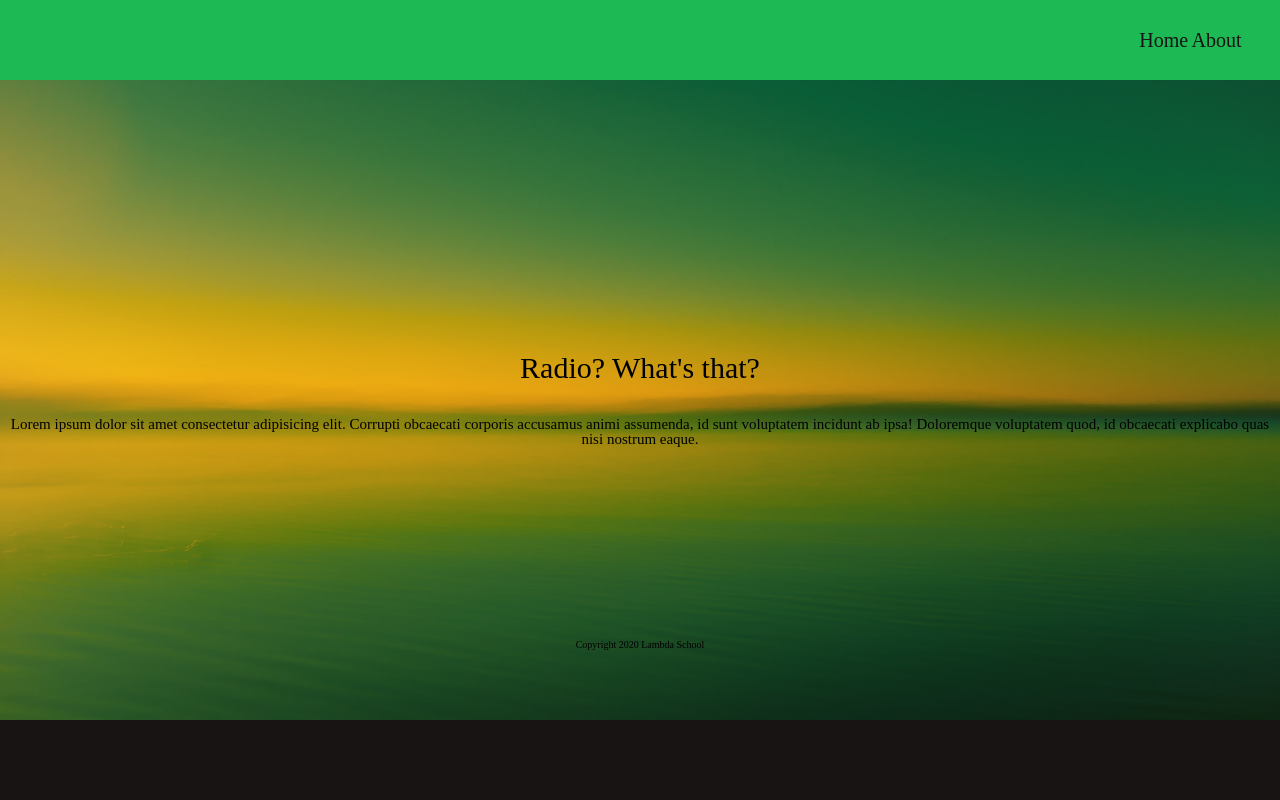
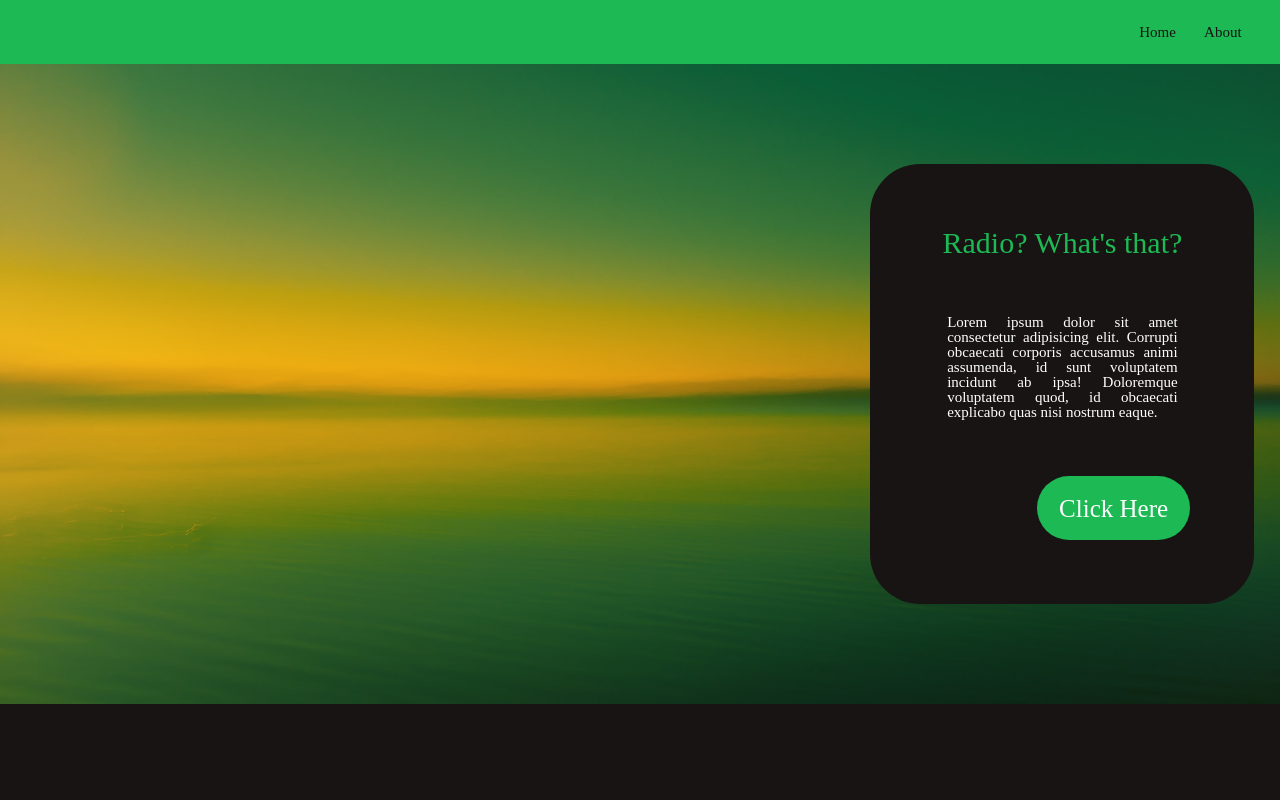
Before and after one commit to MatthewHeideman/UI, a plain HTML site: page index.html in a window 1280 px wide. Shown: the top 800 px of the page. Drawn offline with Linux system fonts and the light colour scheme.

Commit message:
cleaned up styles, layed-out basic theme

```diff
--- a/index.html
+++ b/index.html
@@ -30,6 +30,11 @@
                         Lorem ipsum dolor sit amet consectetur adipisicing elit. Corrupti obcaecati corporis accusamus animi assumenda, id sunt
                         voluptatem incidunt ab ipsa! Doloremque voluptatem quod, id obcaecati explicabo quas nisi nostrum eaque.
                     </p>
+                    <btn>
+                        <a href="#">
+                            Click Here
+                        </a>
+                    </btn>
                 </div>
             </div>
         </section>
--- a/less/footer.less
+++ b/less/footer.less
@@ -0,0 +1,9 @@
+footer{
+    display: flex;
+    height: 30vh;
+    justify-content: center;
+    align-items: center;
+    p{
+        color: white;
+    }
+}
--- a/less/homePage.less
+++ b/less/homePage.less
@@ -1,7 +1,8 @@
 .top-section{
     width: 100%;
-    height: 70vh;
+    height: 80vh;
     .heroContainer{
+        width: 100%;
         background-image: url(../img/background.png);
         background-color: #cccccc;
         background-position: center;
@@ -10,8 +11,48 @@
         height: 80vh;
         display: flex;
         flex-direction: column;
-        align-items: center;
+        align-items: flex-end;
         justify-content: center;
+        div{
+            display: flex;
+            flex-direction: column;
+            justify-content: space-between;
+            background-color: #191414;
+            border-radius:50px;
+            align-items: flex-end;
+            width: 30%;
+            height: 55vh;
+            padding: 5%;
+            margin-right: 2%;
+            h1{
+                font-size: 3rem;
+                color: #1DB954;
+                align-self: center;
+            }
+            p{
+                font-size: 1.5rem;
+                width: 90%;
+                text-align: justify;
+                color: white;
+                align-self: center;
+
+            }
+
+            btn{
+                display: flex;
+                justify-content: center;
+                align-items: center;
+                width: 60%;
+                height: 8vh;
+                border-radius: 50px;
+                background-color: #1DB954;
+                a{
+                    color: white;
+                    text-decoration: none;
+                    font-size: 2.5rem;
+                }
+            }
+        }
     }
     // img{
     //     height: 70vh;
@@ -20,16 +61,5 @@
     //     position: absolute;
 
     // }
-    div{
-        h1{
-            font-size: 3rem;
-        }
-        p{
-            font-size: 1.5rem;
-        }
-        height: 20vh;
-        display: flex;
-        flex-direction: column;
-        justify-content: space-evenly;
-    }
+
 }
--- a/less/navigation.less
+++ b/less/navigation.less
@@ -4,19 +4,16 @@
     width: 100%;
     background-color: #1DB954;
     align-items: center;
-    height: 10vh;
+    height: 8vh;
     nav {
         display: flex;
         justify-content: space-between;
         width: 8%;
         margin-right: 3%;
         a{
-            font-size: 2rem;
+            font-size: 1.5rem;
             text-decoration: none;
             color: #191414;
         }
     }
 }
-footer{
-    height: 40vh;
-}
```
Also changed, not shown: css/index.css.
